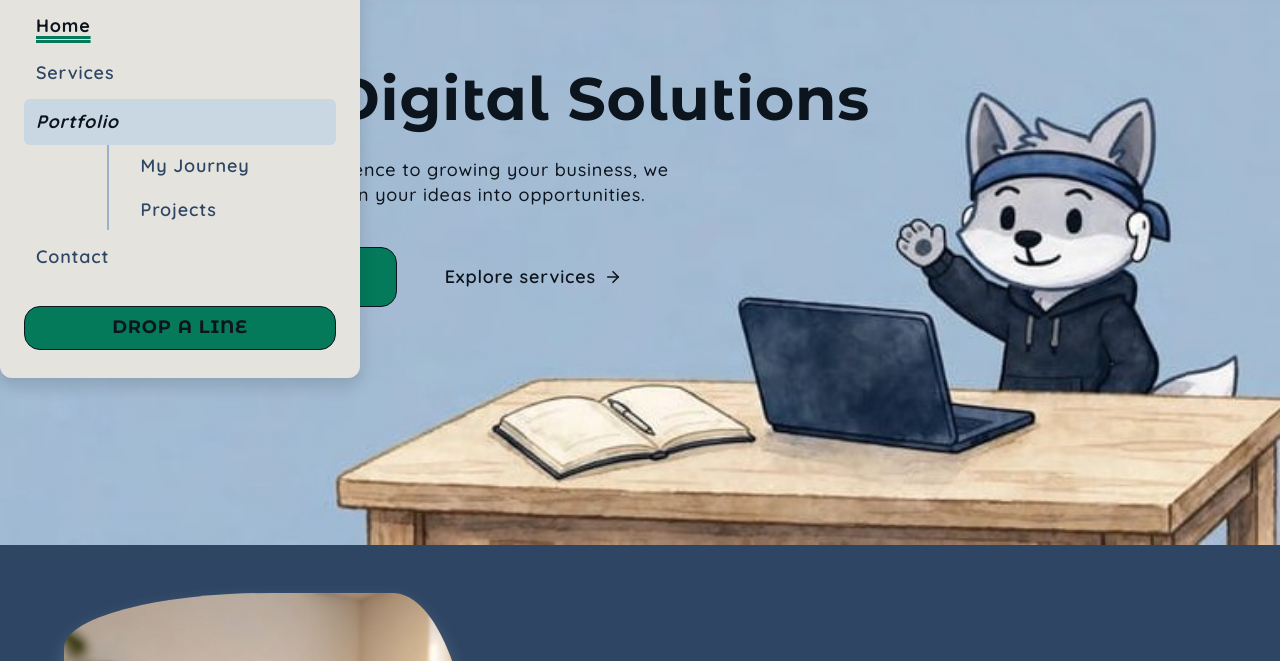
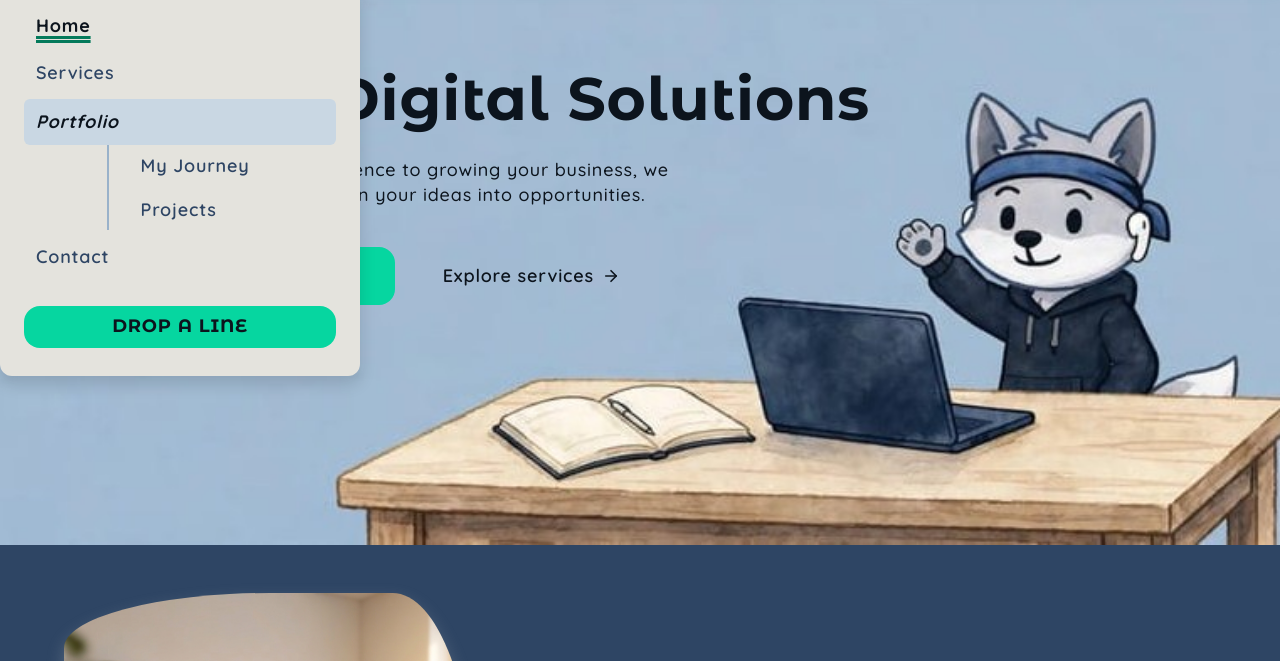
Before and after one commit to alexcasha/casha2026, a plain HTML site: page index.html in a window 1280 px wide. Both pictures are taken after a click on the button "Abrir menú". Shown: the part 85-746 px from the top of the page. Drawn offline with Linux system fonts and the light colour scheme.

Commit message:
fix(a11y): resolve WAVE audit contrast issues and refine alt attributes
- Adjust button color contrast to pass WCAG 2.2 AA validation in WAVE
- Simplify digital marketing illustration alt text for conciseness and SEO

```diff
--- a/css/components.css
+++ b/css/components.css
@@ -18,16 +18,6 @@
 }
 
 .primarycta:hover {
-    background-color: var(--secondary-color);
-}
-
-.primarycta_dark {
-    background-color: var(--accent-dark-color);
-    color: var( --dark-color);
-    border: 1.5px solid var(--dark-color);
-}
-
-.primarycta_dark:hover {
     background-color: var(--secondary-color);
 }
 
--- a/index.html
+++ b/index.html
@@ -62,7 +62,7 @@
 
                         <!-- CTA -->
                         <div class="casha_navbar_cta">
-                            <a href="https://wa.me/525653962754?text=Hola%20Casha"  class="casha_cta primarycta_dark casha_cta_navbar" data-track="navbar_cta_whatsapp">
+                            <a href="https://wa.me/525653962754?text=Hola%20Casha"  class="casha_cta primarycta casha_cta_navbar" data-track="navbar_cta_whatsapp">
                                 Drop a line
                             </a>
                         </div>
@@ -104,7 +104,7 @@
                         From building your online presence to growing your business, we create digital solutions that turn your ideas into opportunities.
                     </p>
                     <div class="casha_heroarea_content_cta">
-                    <a href="#casha_contact" class="casha_cta primarycta_dark">
+                    <a href="#casha_contact" class="casha_cta primarycta">
                         Let's grow together
                     </a>
                     <a href="#casha_skills" class="casha_cta_link">
@@ -213,7 +213,7 @@
                             <!-- Front -->
                             <div class="casha_flipcard_face casha_flipcard_front">
                                 <div class="casha_skillcard_illustration" >
-                                    <img src="./assets/casha-illustration-developer.png" alt="Cashita the ninja fox designing wireframes on a tablet with color palettes and a coffee cup">
+                                    <img src="./assets/casha-illustration-developer.png" alt="Cashita the ninja fox announcing digital marketing campaigns with a megaphone and KPI charts">
                                 </div>
                                 <div class="casha_card_title">
                                     <h3>
```
Also changed, not shown: es/index.html (+3 -3 lines).
